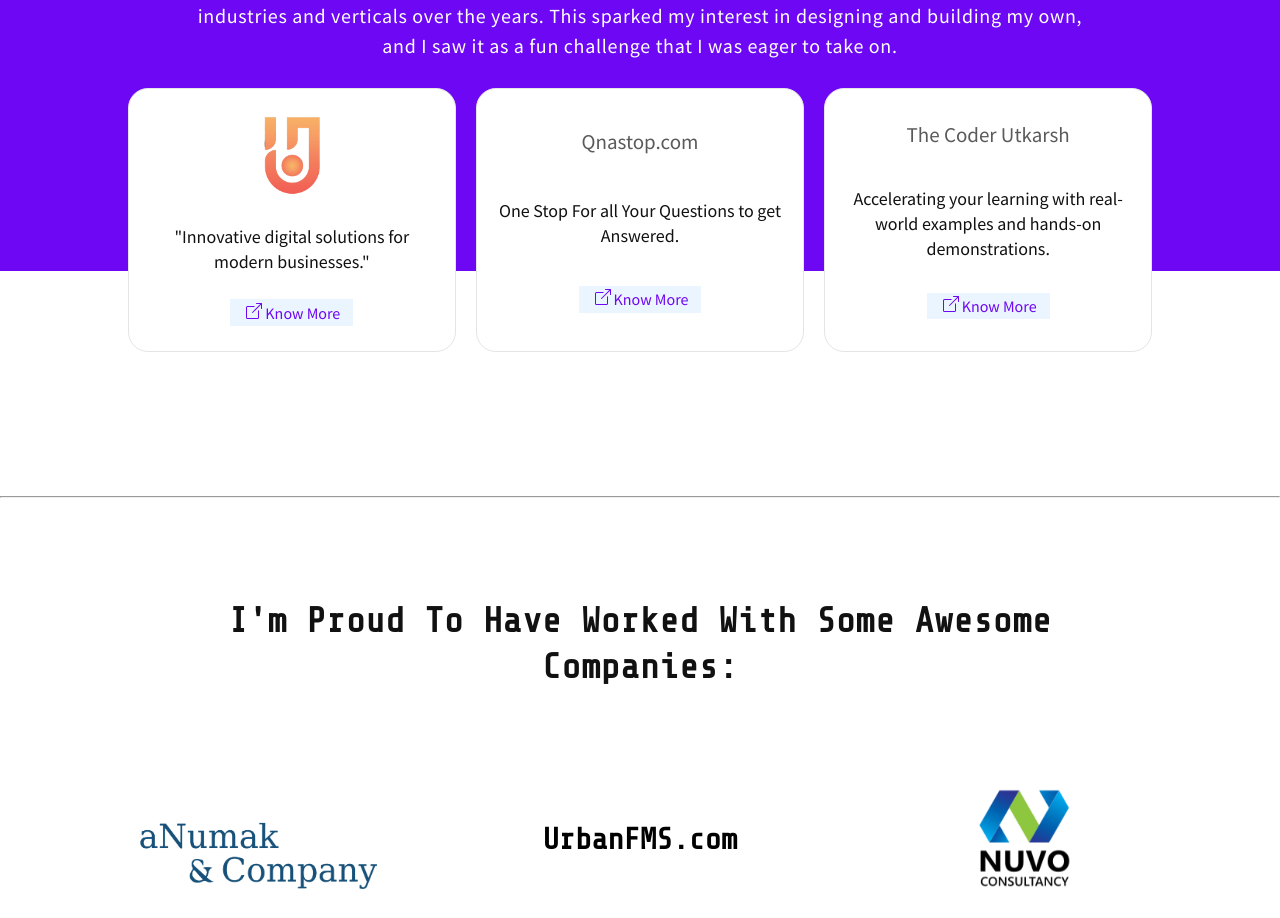
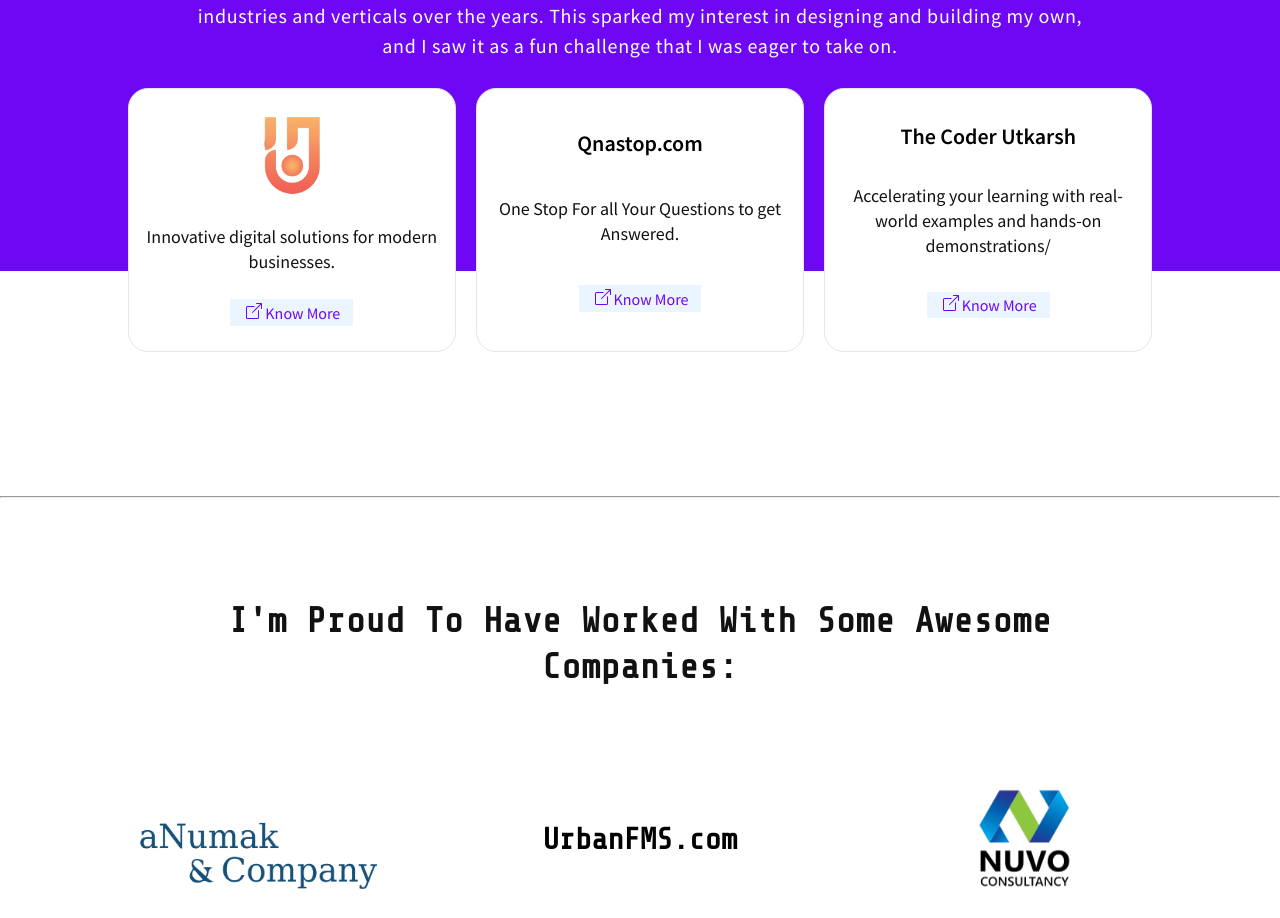
Before and after one commit to uvutkarshverma/uvutkarshverma, a React (Create React App) app: page / in a window 1280 px wide. Shown: the part 4529-5447 px from the top of the page. Built offline with nearby package versions, Linux system fonts and the light colour scheme.

Commit message:
Updated almost content1

```diff
--- a/src/assets/style.css
+++ b/src/assets/style.css
@@ -514,12 +514,10 @@
     height: 80px;
 }
 .scard div h3 {
-    font-size: 21px;
+    font-size: 22px;
     font-family: var(--font2);
-    color: #5a5a5a;
-    font-weight: 500;
-    text-align: center;
-    margin-bottom: 4%;
+    font-weight: 700;
+
 }
 
 .scard p {
--- a/src/component/Home.jsx
+++ b/src/component/Home.jsx
@@ -147,7 +147,7 @@
         <h2>My Recent Projects</h2>
         <p>
           Here are a few past design projects I've worked on. Want for Yourself?{" "}
-          <a href="mailto:uvutkarshverma@gmail.com"> Email me</a>.
+          <a href="mailto:utkarsh.verma9598@gmail.com"> Email me</a>.
         </p>
         <div className="tyWorks2">
           <div className="ty1">
@@ -160,7 +160,7 @@
                 homeowners.
               </p>
               <div>
-                <a href="https://github.com/uvutkarshverma" className="btn">
+                <a target="__blank" href="https://github.com/uvutkarshverma" className="btn">
                   Know More
                 </a>
               </div>
@@ -248,7 +248,7 @@
           </div>
         </div>
         <div className="fmog">
-          <Link to="https://github.com/uvutkarshverma" className="btn fmog">
+          <Link target="__blank" to="https://github.com/uvutkarshverma" className="btn fmog">
             Find More on Github
           </Link>
         </div>
@@ -276,9 +276,9 @@
                 <img src={Jug} alt="" />
               </div>
               <p>
-              "Innovative digital solutions for modern businesses."
+              Innovative digital solutions for modern businesses.
               </p>
-              <a href="https://justunitedgroup.co/" target="__blank">
+              <a href="https://justunitedgroup.co/" target="_blank">
                 <svg
                   xmlns="http://www.w3.org/2000/svg"
                   width="16"
@@ -307,7 +307,7 @@
               <p>
                 One Stop For all Your Questions to get Answered.
               </p>
-              <a href="https://qnastop.com/">
+              <a href="https://qnastop.com/" target="__blank">
                 <svg
                   xmlns="http://www.w3.org/2000/svg"
                   width="16"
@@ -333,9 +333,9 @@
               <h3>The Coder Utkarsh</h3>
               </div>
               <p>
-              Accelerating your learning with real-world examples and hands-on demonstrations.
+              Accelerating your learning with real-world examples and hands-on demonstrations/
               </p>
-              <a href="https://github.com/uvutkarshverma">
+              <a href="https://youtube.com/@thecoderutkarsh/" target="__blank">
                 <svg
                   xmlns="http://www.w3.org/2000/svg"
                   width="16"
@@ -391,7 +391,7 @@
       <div className="contactCard">
         <h2>Interested in collaborating with me?</h2>
         <h3>I’m always open to discussing Full Stack Development or partnership opportunities.</h3>
-        <div className="contactCardbtn"><a href="https://linkedin.com/in/uvutkarshverma" className="btn">Start a Coversation</a></div>
+        <div className="contactCardbtn"><a target="__blank" href="https://linkedin.com/in/uvutkarshverma" className="btn">Start a Coversation</a></div>
       </div>
 
 
```
Also changed, not shown: src/component/Footer.jsx (+8 -8 lines).
